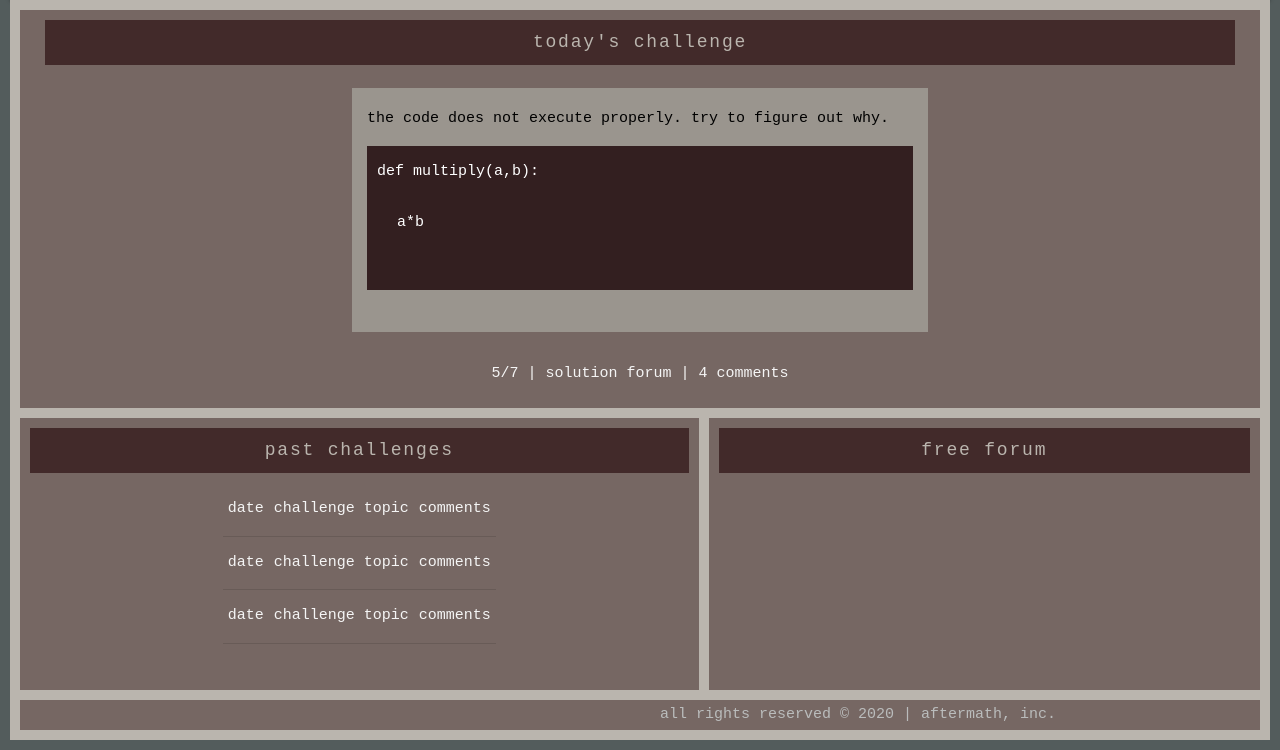
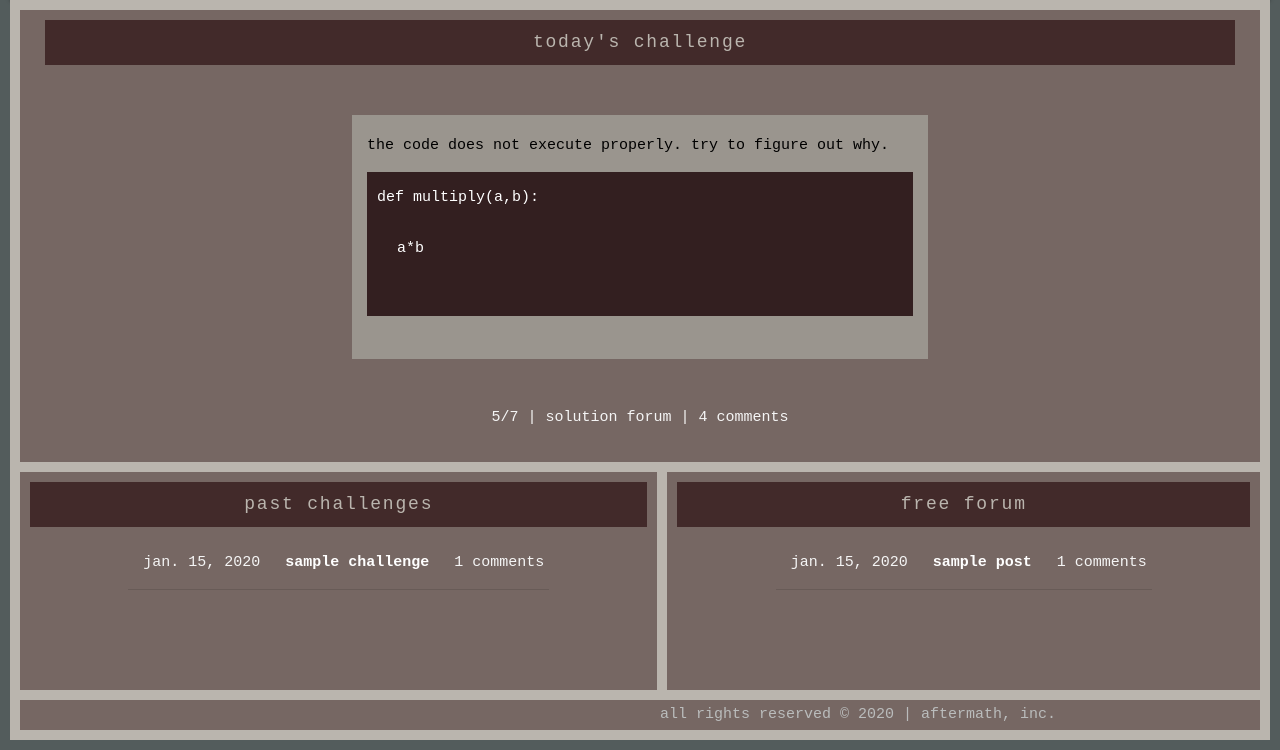
Before and after one commit to pauladixon/aftermath, a Django app: page / in a window 1280 px wide. Shown: the part 60-810 px from the top of the page. Run offline with Django 3.2, Linux system fonts and the light colour scheme; tables that the repository leaves empty hold one stand-in row (values such as "Sample post").

Commit message:
added post and challenge index lists to homepage

```diff
--- a/main_app/models.py
+++ b/main_app/models.py
@@ -22,6 +22,7 @@ class ChallengeComment(models.Model):
 
 
 class Post(models.Model):
+    date = models.DateField(default=datetime.datetime.now)
     created_at = models.DateTimeField(auto_now_add=True)
     title = models.CharField(max_length=100)
     topic = models.CharField(max_length=100, default='')
--- a/main_app/templates/home.html
+++ b/main_app/templates/home.html
@@ -24,21 +24,14 @@
         <p class="home-titles">past challenges</p>
         <table class="forum-lists">
             <tbody>
+                {% for challenge in challenges %}
                 <tr>
-                    <td>date</td>
-                    <td>challenge topic</li>
-                    <td>comments</td>
+                    <td></td>
+                    <td>{{ challenge.date }}</td>
+                    <td><a class='links' href="/challenges/{{ challenge.id }}">{{ challenge.title }}</a></td>
+                    <td>{{ challenge.challengecomment_set.all.count }} comments </td>
                 </tr>
-                <tr>
-                    <td>date</td>
-                    <td>challenge topic</li>
-                    <td>comments</td>
-                </tr>
-                <tr>
-                    <td>date</td>
-                    <td>challenge topic</li>
-                    <td>comments</td>
-                </tr>
+                {% endfor %}
             </tbody>
         </table>
     </div>
@@ -50,10 +43,9 @@
                     {% for post in posts %}
                     <tr>
                         <td></td>
-                    <td>date</td>
-                    <td><a href="/posts/{{ post.id }}">{{ post.title }}</a></td>
-                    <td>{{ post.topic }}</td>
-                    <td>comments</td>
+                        <td>{{ post.date }}</td>
+                        <td><a class='links' href="/posts/{{ post.id }}">{{ post.title }}</a></td>
+                        <td>{{ post.postcomment_set.all.count }} comments </td>
                     </tr>
                     {% endfor %}
                 </tbody>
--- a/main_app/views.py
+++ b/main_app/views.py
@@ -11,7 +11,12 @@ from .forms import ChallengeCommentForm, PostCommentForm
 
 
 def home(request):
-    return render(request, 'home.html')
+    challenges = Challenge.objects.all()
+    posts = Post.objects.all()
+    return render(request, 'home.html', {
+        'challenges': challenges,
+        'posts': posts
+        })
 
 def about(request):
     return render(request, 'about.html')
```
Also changed, not shown: main_app/migrations/0009_post_date.py (added). Lines whose indentation alone changed are shown as unchanged.
